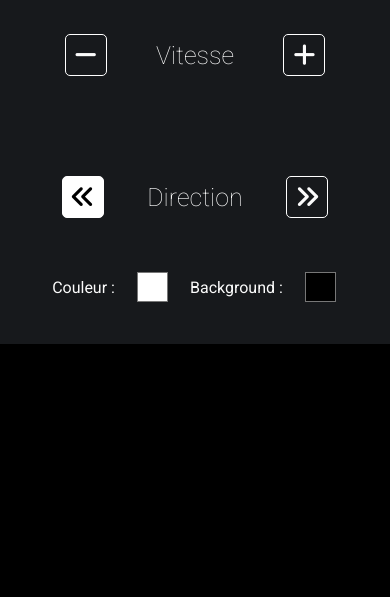
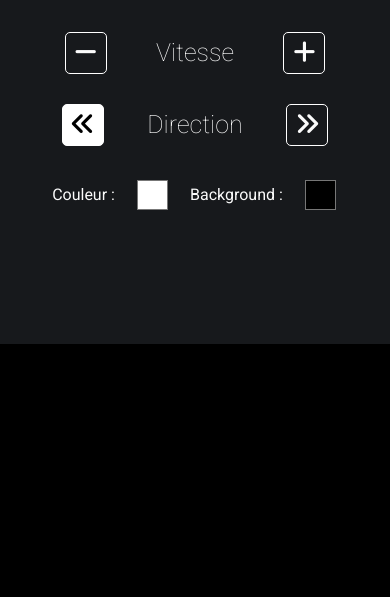
Before and after one commit to AugustinRibreau/scroll-vertical-text, a website built with Parcel: page src/index.html in a window 390 px wide. Shown: the part 247-844 px from the top of the page. Built offline with nearby package versions, Linux system fonts and the light colour scheme.

Commit message:
fix: responsive design

```diff
--- a/src/css/responsive.css
+++ b/src/css/responsive.css
@@ -12,6 +12,17 @@
 
 /* Mobile L */
 @media (max-width: 425px) {
+  .option {
+    padding-top: 10px;
+  }
+  .option__speed {
+    margin-top: 20px;
+  }
+  .option__speed,
+  .option__direction,
+  .option__color {
+    padding: 15px 0;
+  }
   .option__input {
     width: 300px;
     height: 40px;
```
